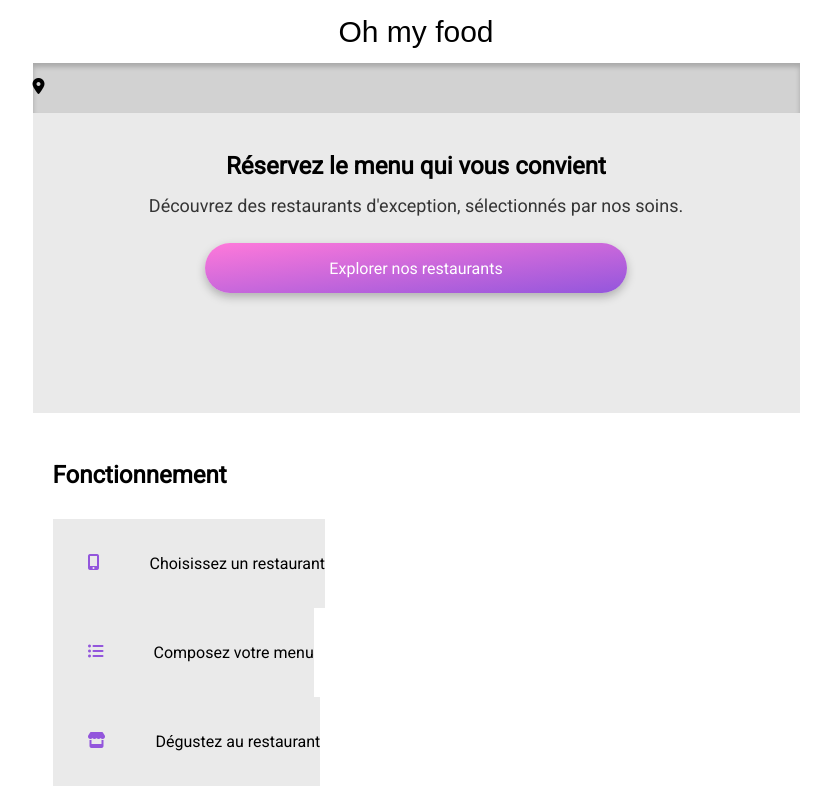
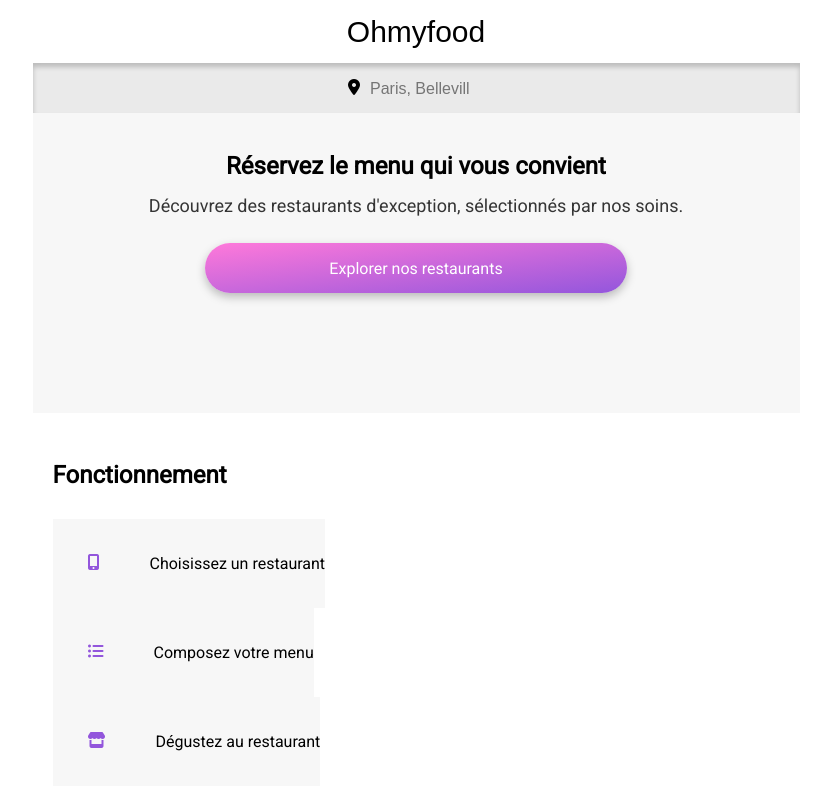
Before and after one commit to Jeff1377/Projet-Oh-my-food, a website: page index.html in a window 1280 px wide. Shown: the top 800 px of the page, without its empty margins (224-1055 px from the left). Drawn offline with Linux system fonts and the light colour scheme; a web font is replaced by a local one.

Commit message:
maj page d'accueil

```diff
--- a/index.html
+++ b/index.html
@@ -12,13 +12,14 @@
     <body>
         <div id="header">
             <div id="bloc_logo">
-                <p>Oh my food</p>
+                <p>Ohmyfood</p>
             </div>
             <section id="recherche">
-                <i class="fa-solid fa-location-dot"></i>
-                <div id="bloc_loca_search">
+                <div id="recherche_1">
+                    <i class="fa-solid fa-location-dot"></i>
                     <form method="post" action="#">
-                        <input type="search" name="recherche">
+                        <input type="search" name="recherche" size="10%" placeholder="Paris, Belleville">
+
                     </form>
                 </div>
             </section>
--- a/sass/style.scss
+++ b/sass/style.scss
@@ -18,7 +18,7 @@ h2 {
 h3 {
     font-weight: 500;
     font-size: 16px;
-    line-height: 18,75px;
+    line-height: 19px;
 }
 
 h4 {
@@ -63,38 +63,39 @@ body {
 
 #recherche {
     display: flex;
+    justify-content: center;
+    align-items:center;
     width: 100%;
     height: 50px;
-    background-color: #D2D2D2;
+    background-color: #EAEAEA;
     box-shadow: inset 0px 4px 5px 0px rgba(0,0,0,0.2);
 
-    form {
+    #recherche_1 {
         display: flex;
-        width: 100%;
-    }
 
         i {
             width: 12px;
             height: 16px;
-        padding-top: 15px;
-
         }
 
+        form {
+            padding-left:10px;
+
             input {
-        width: 100%;
                 height: 19px;
-        background-color: #D2D2D2;
+                background-color: #EAEAEA;
                 border: none;
                 outline: none;
+                font-weight: 500;
+                font-size: 16px;
+                line-height: 19px;
             }
-
-    #bloc_loca_search {
-        margin: auto;
+        }
     }
 }
 
 #header_fin {
-    background-color: #EAEAEA;
+    background-color: #F7F7F7;
     width: 100%;
     height: 300px;
 
@@ -175,7 +176,7 @@ body {
 
             .card {
                 display: flex;
-                background-color: #EAEAEA;
+                background-color: #F7F7F7;
 
                 margin-left: 32,5px;
                 margin-right: 20px;
@@ -198,7 +199,8 @@ body {
 #main {
     padding-left: 20px;
     padding-right: 20px;
-    background-color: #EAEAEA;
+    background-color: #F7F7F7;
+    height: 1490px;
 
     #cards_titre {
         padding-top: 60px;
@@ -246,6 +248,7 @@ body {
                     }
                 }
                 .heart {
+
                     i {
                         width: 21,68px;
                         height: 21px;
```
Also changed, not shown: public/css/style.css. Lines whose indentation alone changed are shown as unchanged.
